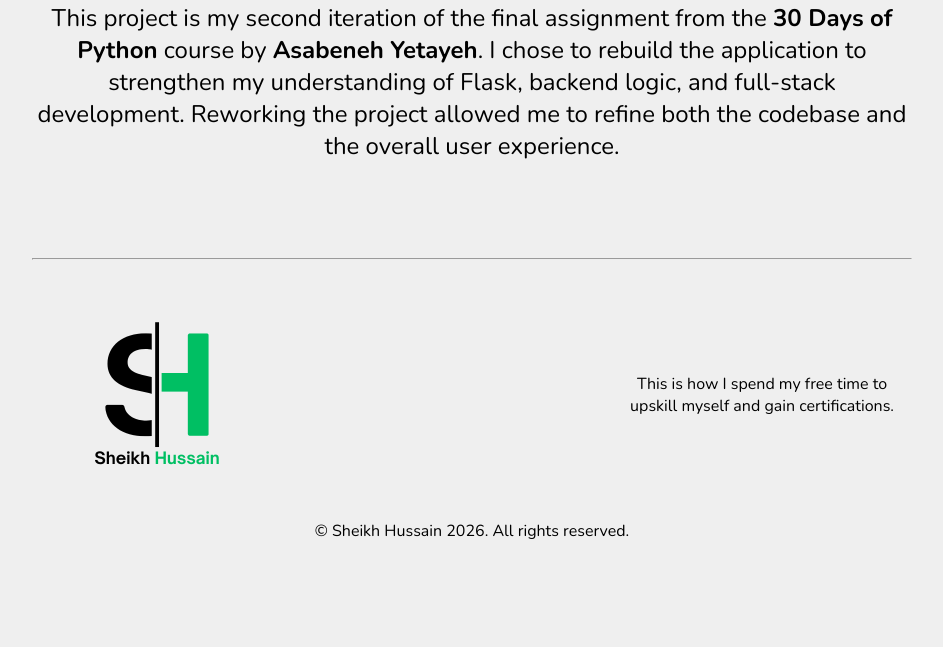
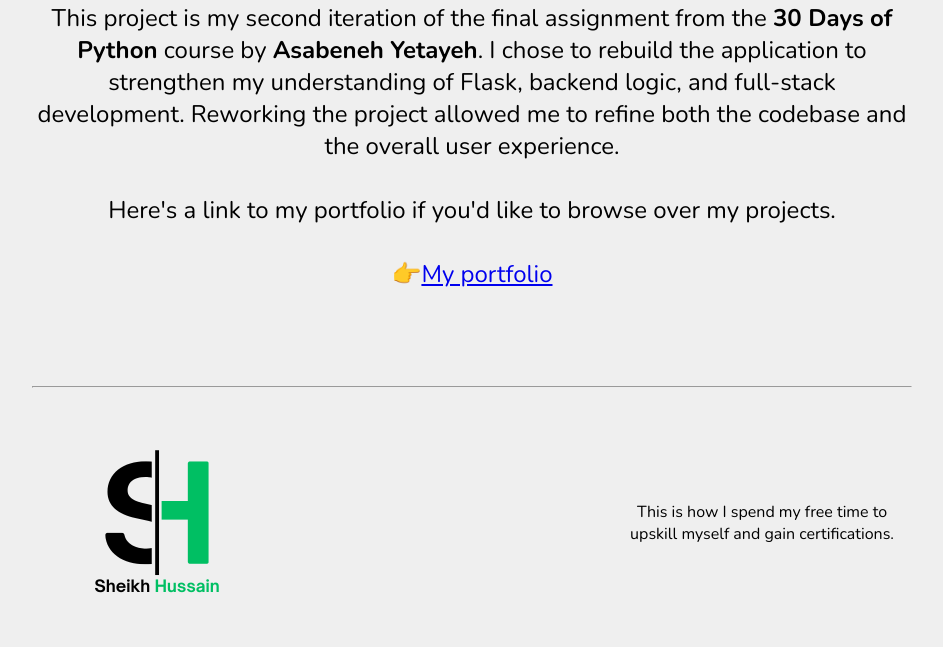
Before and after one commit to Sheikh-H/Flask_Website, a Flask app: page / in a window 1280 px wide. Shown: the part 242-889 px from the top of the page, without its empty margins (168-1111 px from the left). Before the commit the page ends 781 px from the top, so only its background shows below. Run offline with Flask 3, Linux system fonts and the light colour scheme.

Commit message:
added portfolio link

```diff
--- a/templates/pages/home.html
+++ b/templates/pages/home.html
@@ -10,7 +10,9 @@
     <strong>Asabeneh Yetayeh</strong>. I chose to rebuild the application to
     strengthen my understanding of Flask, backend logic, and full-stack
     development. Reworking the project allowed me to refine both the codebase
-    and the overall user experience.
+    and the overall user experience. <br /><br />
+    Here's a link to my portfolio if you'd like to browse over my projects.<br /><br />
+    👉<a href="https://www.sheikh-h.github.io/" target="_blank">My portfolio</a>
   </p>
   <br />
   <br />
```
